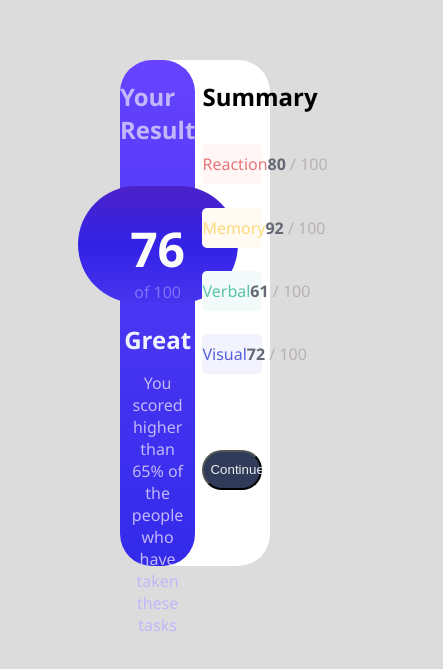
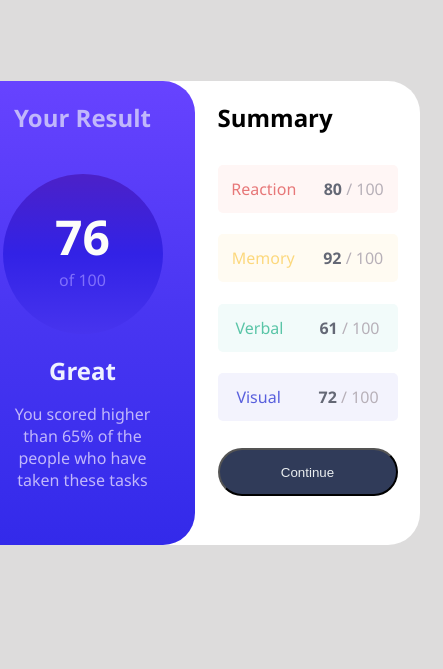
Before and after one commit to Ura427/1, a plain HTML site: page index.html in a window 390 px wide. Shown: the part 117-786 px from the top of the page, 443 px wide, since content can reach past the window. Drawn offline with Linux system fonts and the light colour scheme.

Commit message:
improve resize responsiveness

```diff
--- a/style.css
+++ b/style.css
@@ -15,15 +15,14 @@ body{
 
     background-color: #fff;
     width: 40%;
-    height: 60%;
+    min-width: 450px;
+    height: 55%;
+    min-height: 400px;
     border-radius: 2rem;
 }
 
 .main-flex__left{
-    /* background-color: #5f3ffc; */
     background-image: linear-gradient(#6743ff, #4936f2, #332aea);
-    /* background-color: #4635f1; */
-    /* flex: 1; */
     min-width: 50%;
     border-radius: 2rem;
     display: flex;
@@ -36,11 +35,9 @@ body{
     margin-bottom: 2.5rem;
 }
 .main-flex__left--result{
-    height: 160px;
-    width: 160px;
+    min-height: 160px;
+    min-width: 160px;
     border-radius: 100px;
-    /* background-color: purple; */
-
 
     background: rgb(76,33,200);
     background: linear-gradient( rgb(76,33,200), rgb(50, 34, 230), rgb(71,52,238));
@@ -72,7 +69,7 @@ body{
 
 .main-flex__left--description{
     color: #c1b7fb;
-    padding: 0px 50px;
+    padding: 0px 30px;
     text-align: center;
     /* margin-top: 0; */
 }
@@ -91,16 +88,16 @@ body{
 .main-flex__right--container{
     /* background-color: red; */
     display: flex;
-    height: 50%;
+    height: 60%;
     flex-direction: column;
     justify-content:space-around;
-    margin-bottom: 3rem;
+    /* margin-bottom: 2rem; */
     /* align-items:center; */
 }
 
 .card-container{
     width: 80%;
-    height: 2.5rem;
+    height: 3rem;
     border-radius: 5px;
     background-color: #dddcdc;
 
@@ -151,7 +148,7 @@ body{
     color:#eaeef0;
     border-radius: 100px;
     width:80%;
-    height: 2.5rem;
+    height: 3rem;
 
     margin-top: 1rem;
 }
```
